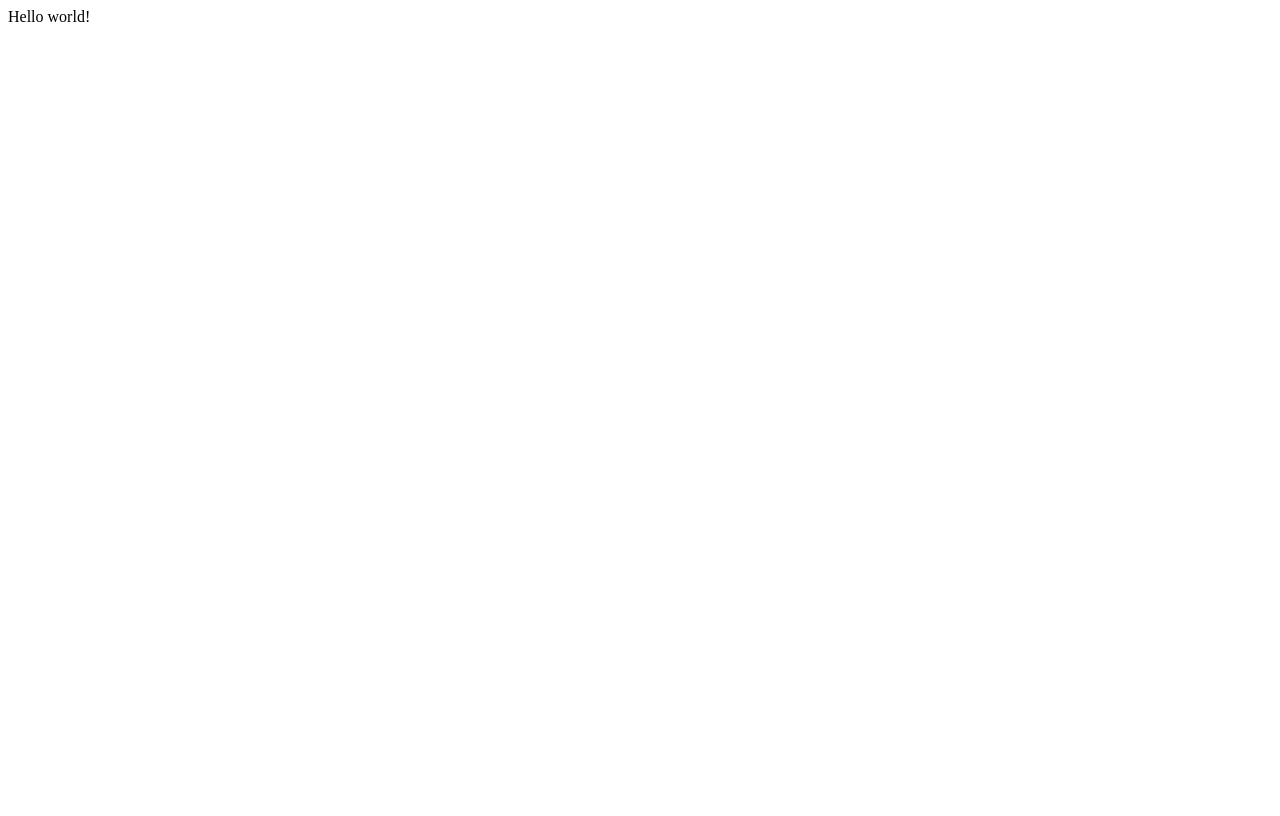
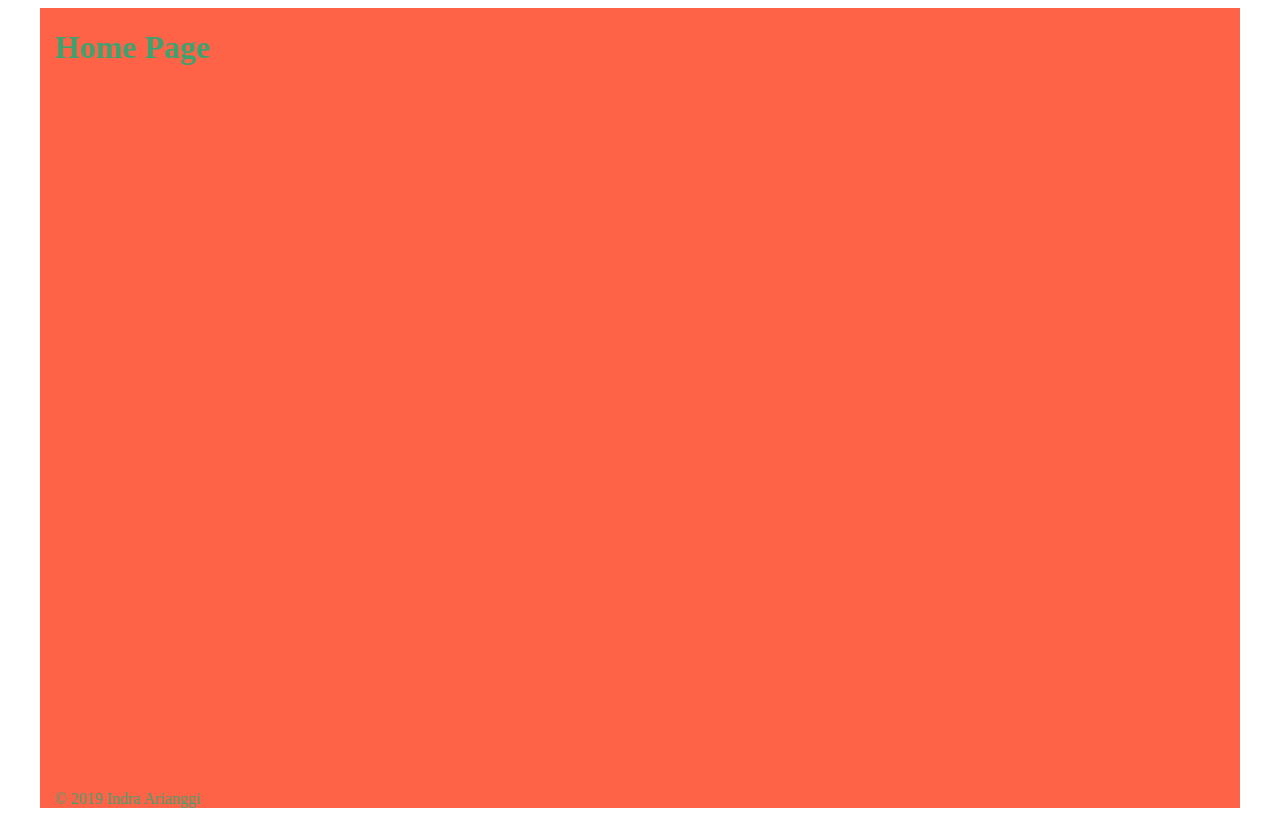
Before and after one commit to indraarianggi/indraarianggi-site, a Gatsby site: page / in a window 1280 px wide. Built offline with nearby package versions, Linux system fonts and the light colour scheme; Gatsby itself is replaced by a stand-in of ours.

Commit message:
[update] gatsby init

```diff
--- a/gatsby-config.js
+++ b/gatsby-config.js
@@ -1,9 +1,3 @@
-/**
- * Configure your Gatsby site with this file.
- *
- * See: https://www.gatsbyjs.org/docs/gatsby-config/
- */
-
 module.exports = {
-  /* Your site config here */
+  plugins: ["gatsby-plugin-sass"],
 }
--- a/package.json
+++ b/package.json
@@ -14,6 +14,8 @@
   },
   "dependencies": {
     "gatsby": "^2.13.31",
+    "gatsby-plugin-sass": "^2.1.3",
+    "node-sass": "^4.12.0",
     "react": "^16.8.6",
     "react-dom": "^16.8.6"
   },
--- /dev/null
+++ b/src/components/footer.js
@@ -0,0 +1,7 @@
+import React from "react"
+
+const Footer = () => {
+  return <footer>&copy; 2019 Indra Arianggi</footer>
+}
+
+export default Footer
--- /dev/null
+++ b/src/components/layout.js
@@ -0,0 +1,16 @@
+import React from "react"
+import Footer from "./footer"
+
+import "../styles/index.scss"
+import layoutStyles from "./layout.module.scss"
+
+const Layout = props => {
+  return (
+    <div className={layoutStyles.container}>
+      <div className={layoutStyles.content}>{props.children}</div>
+      <Footer />
+    </div>
+  )
+}
+
+export default Layout
--- /dev/null
+++ b/src/components/layout.module.scss
@@ -0,0 +1,37 @@
+.container {
+  margin: 0 auto;
+  padding-right: 15px;
+  padding-left: 15px;
+
+  display: flex;
+  flex-direction: column;
+  min-height: 100vh;
+}
+
+.content {
+  flex-grow: 1;
+}
+
+// Tablet - Medium Device
+@media (min-width: 768px) {
+  .container {
+    background-color: blue;
+    width: 750px;
+  }
+}
+
+// Desktop - Large Device
+@media (min-width: 992px) {
+  .container {
+    background-color: yellow;
+    width: 970px;
+  }
+}
+
+// Extra Large Device
+@media (min-width: 1200px) {
+  .container {
+    background-color: tomato;
+    width: 1170px;
+  }
+}
--- a/src/pages/index.js
+++ b/src/pages/index.js
@@ -1,3 +1,12 @@
 import React from "react"
+import Layout from "../components/layout"
 
-export default () => <div>Hello world!</div>
+const Home = () => {
+  return (
+    <Layout>
+      <h1>Home Page</h1>
+    </Layout>
+  )
+}
+
+export default Home
--- /dev/null
+++ b/src/styles/_variables.scss
@@ -0,0 +1 @@
+$color-primary: #3ca370;
--- /dev/null
+++ b/src/styles/index.scss
@@ -0,0 +1,5 @@
+@import "variables";
+
+* {
+  color: $color-primary;
+}
```
Also changed, not shown: content/my-first-post/index.md (added, +11 -0 lines), src/pages/blog.js (added, +11 -0 lines), src/pages/credits.js (added, +11 -0 lines), src/pages/works.js (added, +11 -0 lines), 1 other file.
